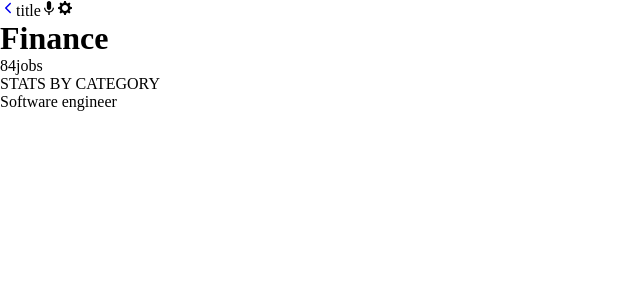
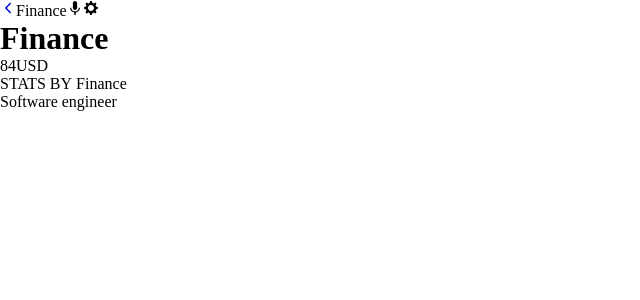
Before and after one commit to toliboff/jobs, a React (Create React App) app: page /details in a window 1280 px wide. Shown: the top 300 px of the page, without its empty margins (0-640 px from the left). Built offline with nearby package versions, Linux system fonts and the light colour scheme.

Commit message:
Add functionality to show markets

```diff
--- a/src/components/Header.js
+++ b/src/components/Header.js
@@ -8,7 +8,7 @@ const Header = ({ title, count }) => (
   <div className="header">
     <div className="navigation">
       <NavLink to="/"><IoIosArrowBack /></NavLink>
-      <span>title</span>
+      <span>{title}</span>
       <IoMdMic />
       <GoGear />
     </div>
@@ -18,10 +18,13 @@ const Header = ({ title, count }) => (
       </h1>
       <div className="metrics">
         <span className="count">{count}</span>
-        <span>jobs</span>
+        <span>USD</span>
       </div>
     </div>
-    <div className="stats">STATS BY CATEGORY</div>
+    <div className="stats">
+      STATS BY&nbsp;
+      {title}
+    </div>
   </div>
 );
 
--- a/src/components/Main.js
+++ b/src/components/Main.js
@@ -1,14 +1,36 @@
-import React from 'react';
+import React, { useEffect } from 'react';
 import { NavLink } from 'react-router-dom';
+import { useDispatch, useSelector } from 'react-redux';
 import Header from './Header';
+import { fetchAllMarkets } from '../redux/categories/categories';
 
-const Main = () => (
-  <div>
-    <Header title="Remote" count="758" />
-    <ul className="categories">
-      <li><NavLink to="/details">Finance</NavLink></li>
-    </ul>
-  </div>
-);
+const Main = () => {
+  const dispatch = useDispatch();
+
+  useEffect(() => {
+    dispatch(fetchAllMarkets());
+  }, []);
+
+  const state = useSelector((state) => state.stockmarketReducer);
+  return (
+    <div>
+      <Header title="Markets" count={state.totalCap} />
+      <ul className="categories">
+        {state.markets.map((market) => (
+          <li key={market}>
+            <NavLink to="/details">
+              <span>{market}</span>
+              <div>
+                {state.list.filter((exchange) => exchange.exchangeShortName === market)
+                  .map((a) => a.marketCap).reduce((a, b) => a + b)}
+                <span>USD</span>
+              </div>
+            </NavLink>
+          </li>
+        ))}
+      </ul>
+    </div>
+  );
+};
 
 export default Main;
--- a/src/redux/configStore.js
+++ b/src/redux/configStore.js
@@ -1,9 +1,9 @@
 import { createStore, combineReducers, applyMiddleware } from 'redux';
 import { composeWithDevTools } from 'redux-devtools-extension';
 import thunk from 'redux-thunk';
-import categoryReducer from './categories/categories';
+import stockmarketReducer from './categories/categories';
 
-const reducers = combineReducers({ categoryReducer });
+const reducers = combineReducers({ stockmarketReducer });
 const store = createStore(reducers, composeWithDevTools(applyMiddleware(thunk)));
 
 export default store;
```
